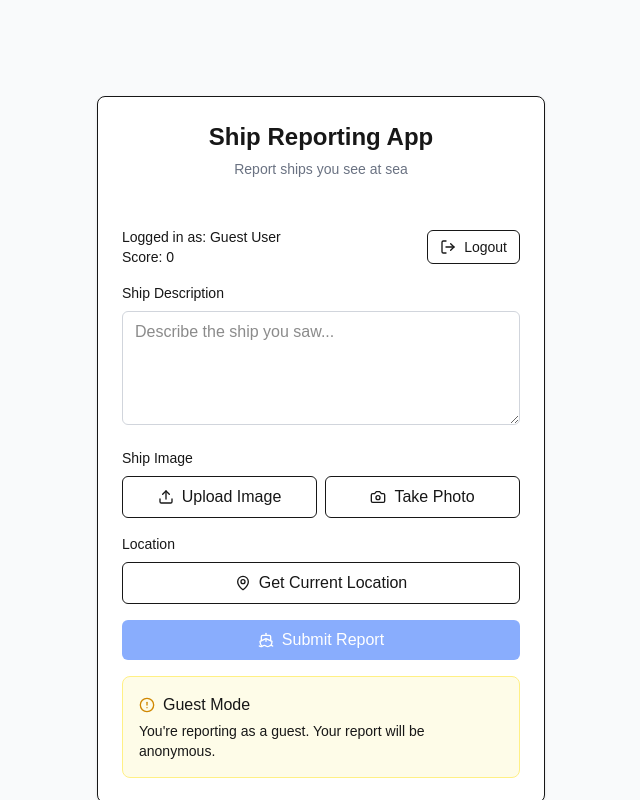
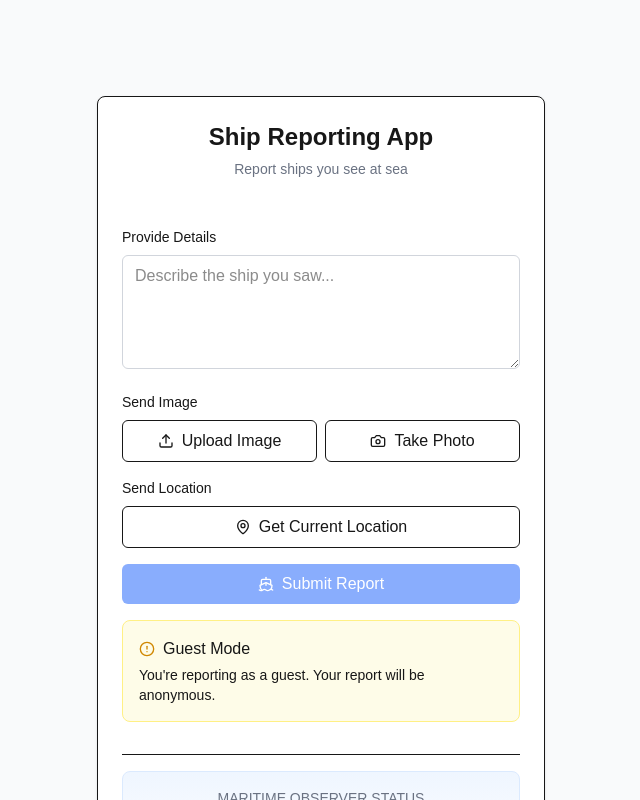
Before and after one commit to Loxinder/jolly-hacker-sea-watcher, a Next.js app in the folder web-app/: page / in a window 1280 px wide. Both pictures are taken after a click on the button "Continue as Guest". Shown: the top 800 px of the page, without its empty margins (319-959 px from the left). Built offline with nearby package versions, Linux system fonts and the light colour scheme.

Commit message:
Add web-app score

```diff
--- a/web-app/src/components/login-form.tsx
+++ b/web-app/src/components/login-form.tsx
@@ -22,7 +22,7 @@ export default function LoginForm({ onLogin }: LoginFormProps) {
       const mockUser = {
         id: "user-123",
         name: username,
-        score: 42,
+        score: 3,
       }
 
       onLogin(mockUser)
--- a/web-app/src/components/ship-report-form.tsx
+++ b/web-app/src/components/ship-report-form.tsx
@@ -3,7 +3,7 @@
 import type React from "react"
 
 import { useState, useRef, useEffect } from "react"
-import { MapPin, AlertCircle, Ship, Upload, Check, Camera, LogOut } from "lucide-react"
+import { MapPin, AlertCircle, Ship, Upload, Check, Camera, LogOut, Star } from "lucide-react"
 
 interface ShipReportFormProps {
   user: { id: string; name: string; score: number } | null
@@ -164,6 +164,28 @@ export default function ShipReportForm({ user, onLogout }: ShipReportFormProps)
     }, 1500)
   }
 
+  // Function to render stars based on score
+  const renderStars = (score: number) => {
+    const stars = [];
+    const maxDisplayedStars = 5;
+    const fullStars = Math.min(score, maxDisplayedStars);
+
+    for (let i = 0; i < fullStars; i++) {
+      stars.push(
+        <Star key={i} className="h-6 w-6 fill-yellow-400 text-yellow-400" />
+      );
+    }
+
+    // Add empty stars to complete the set
+    for (let i = fullStars; i < maxDisplayedStars; i++) {
+      stars.push(
+        <Star key={i + 'empty'} className="h-6 w-6 text-gray-300" />
+      );
+    }
+
+    return stars;
+  };
+
   // Clean up camera stream on unmount
   useEffect(() => {
     return () => {
@@ -176,20 +198,6 @@ export default function ShipReportForm({ user, onLogout }: ShipReportFormProps)
 
   return (
     <div className="space-y-4">
-      <div className="flex justify-between items-center mb-4">
-        <div>
-          <p className="text-sm font-medium">Logged in as: {user?.name}</p>
-          <p className="text-sm">Score: {user?.score}</p>
-        </div>
-        <button
-          onClick={onLogout}
-          className="px-3 py-1.5 text-sm border rounded-md hover:bg-gray-50 flex items-center gap-2"
-        >
-          <LogOut className="h-4 w-4" />
-          Logout
-        </button>
-      </div>
-
       {isSuccess ? (
         <div className="bg-green-50 border border-green-200 rounded-lg p-4">
           <div className="flex items-center gap-2">
@@ -226,7 +234,7 @@ export default function ShipReportForm({ user, onLogout }: ShipReportFormProps)
         <form onSubmit={handleSubmit} className="space-y-4">
           <div className="space-y-2">
             <label htmlFor="description" className="block text-sm font-medium">
-              Ship Description
+              Provide Details
             </label>
             <textarea
               id="description"
@@ -240,7 +248,7 @@ export default function ShipReportForm({ user, onLogout }: ShipReportFormProps)
           </div>
 
           <div className="space-y-2">
-            <label className="block text-sm font-medium">Ship Image</label>
+            <label className="block text-sm font-medium">Send Image</label>
             {imagePreview ? (
               <div className="border rounded-md p-2">
                 <img
@@ -299,7 +307,7 @@ export default function ShipReportForm({ user, onLogout }: ShipReportFormProps)
           </div>
 
           <div className="space-y-2">
-            <label className="block text-sm font-medium">Location</label>
+            <label className="block text-sm font-medium">Send Location</label>
             {location ? (
               <div className="p-3 bg-gray-100 rounded-md">
                 <div className="flex items-center text-sm">
@@ -350,6 +358,49 @@ export default function ShipReportForm({ user, onLogout }: ShipReportFormProps)
               <p className="text-sm mt-1">You're reporting as a guest. Your report will be anonymous.</p>
             </div>
           )}
+
+          {/* Maritime Observer Status and User Info */}
+          <div className="mt-8 pt-4 border-t">
+            {/* Observer Status */}
+            {user && (
+              <div className="mb-4 bg-gradient-to-b from-blue-50 to-white p-4 rounded-lg border border-blue-100">
+                <p className="text-sm font-medium text-gray-500 mb-1 text-center">MARITIME OBSERVER STATUS</p>
+
+                <div className="flex justify-center gap-1 mb-1">
+                  {renderStars(user.score)}
+                </div>
+
+                {user.score > 0 ? (
+                  <p className="text-sm text-center font-medium text-gray-700 mt-1">
+                    {user.score >= 5 ?
+                      "Maritime Security Specialist" :
+                      user.score >= 3 ?
+                        "Verified Coastal Monitor" :
+                        "Qualified Maritime Observer"}
+                  </p>
+                ) : (
+                  <p className="text-xs text-center text-gray-500 mt-1">
+                    Submit your first report to establish credentials
+                  </p>
+                )}
+              </div>
+            )}
+
+            {/* User info and logout */}
+            <div className="flex justify-between items-center">
+              <div>
+                <p className="text-sm font-medium text-gray-500">Logged in as</p>
+                <p className="text-sm font-semibold">{user?.name}</p>
+              </div>
+              <button
+                onClick={onLogout}
+                className="px-3 py-1.5 text-sm border rounded-md hover:bg-gray-50 flex items-center gap-2"
+              >
+                <LogOut className="h-4 w-4" />
+                Logout
+              </button>
+            </div>
+          </div>
         </form>
       )}
     </div>
```
